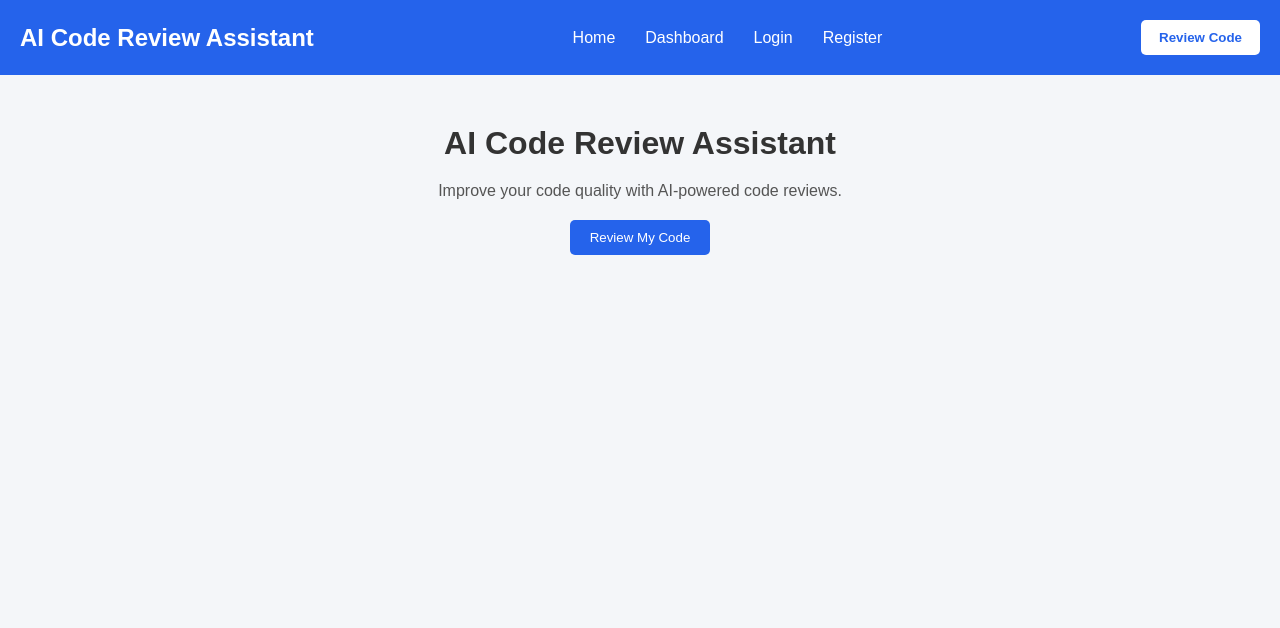
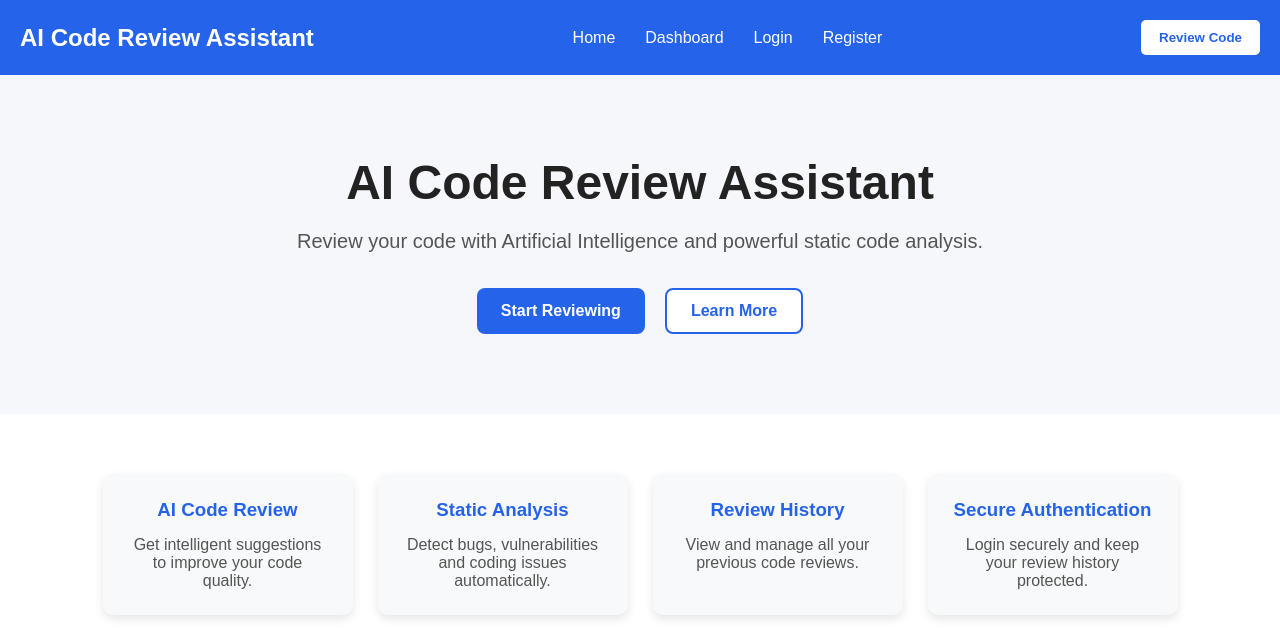
Before and after one commit to suma-venu/AI-Code-Review-Assistant, a React (Vite) app: page / in a window 1280 px wide. Shown: the top 628 px of the page. Built offline with nearby package versions, Linux system fonts and the light colour scheme.

Commit message:
Day 2 - Added Hero and Features Section

```diff
--- a/src/pages/Home.jsx
+++ b/src/pages/Home.jsx
@@ -1,20 +1,59 @@
-
 import Navbar from "../components/Navbar";
 import "../styles/Home.css";
 
 function Home() {
   return (
-    <div>
+    <>
       <Navbar />
 
-      <div className="home">
+      <div className="hero">
+
         <h1>AI Code Review Assistant</h1>
 
-        <p>Improve your code quality with AI-powered code reviews.</p>
+        <p>
+          Review your code with Artificial Intelligence and
+          powerful static code analysis.
+        </p>
 
-        <button>Review My Code</button>
-      </div>
-    </div>
+        <div className="hero-buttons">
+
+          <button className="primary-btn">
+            Start Reviewing
+          </button>
+
+          <button className="secondary-btn">
+            Learn More
+          </button>
+
+        </div>
+
+           </div>
+
+      <section className="features">
+
+        <div className="feature-card">
+          <h3>AI Code Review</h3>
+          <p>Get intelligent suggestions to improve your code quality.</p>
+        </div>
+
+        <div className="feature-card">
+          <h3>Static Analysis</h3>
+          <p>Detect bugs, vulnerabilities and coding issues automatically.</p>
+        </div>
+
+        <div className="feature-card">
+          <h3>Review History</h3>
+          <p>View and manage all your previous code reviews.</p>
+        </div>
+
+        <div className="feature-card">
+          <h3>Secure Authentication</h3>
+          <p>Login securely and keep your review history protected.</p>
+        </div>
+
+      </section>
+
+    </>
   );
 }
 
--- a/src/styles/Home.css
+++ b/src/styles/Home.css
@@ -1,28 +1,88 @@
-
-.home {
+.hero {
     text-align: center;
-  padding: 50px;
+    padding: 80px 20px;
+    background-color: #f5f7fb;
 }
 
-.home h1 {
-  color: #333;
+.hero h1 {
+    font-size: 48px;
+    color: #222;
     margin-bottom: 20px;
 }
 
-.home p {
+.hero p {
+    font-size: 20px;
     color: #555;
-  margin-bottom: 20px;
+    margin-bottom: 35px;
 }
 
-.home button {
-  padding: 10px 20px;
+.hero-buttons {
+    display: flex;
+    justify-content: center;
+    gap: 20px;
+}
+
+.primary-btn,
+.secondary-btn {
+    padding: 12px 24px;
+    font-size: 16px;
+    border: none;
+    border-radius: 8px;
+    cursor: pointer;
+    font-weight: bold;
+}
+
+.primary-btn {
     background-color: #2563eb;
     color: white;
-  border: none;
-  border-radius: 5px;
-  cursor: pointer;
 }
 
-.home button:hover {
+.primary-btn:hover {
     background-color: #1d4ed8;
 }
+
+.secondary-btn {
+    background-color: white;
+    color: #2563eb;
+    border: 2px solid #2563eb;
+}
+
+.secondary-btn:hover {
+    background-color: #2563eb;
+    color: white;
+}
+
+/* Features Section */
+
+.features {
+    display: flex;
+    justify-content: center;
+    flex-wrap: wrap;
+    gap: 25px;
+    padding: 60px 20px;
+    background-color: white;
+}
+
+.feature-card {
+    width: 250px;
+    background-color: #f8f9fa;
+    padding: 25px;
+    border-radius: 10px;
+    text-align: center;
+    box-shadow: 0px 4px 10px rgba(0, 0, 0, 0.1);
+    transition: 0.3s;
+}
+
+.feature-card:hover {
+    transform: translateY(-5px);
+}
+
+.feature-card h3 {
+    margin-bottom: 15px;
+    color: #2563eb;
+}
+
+.feature-card p {
+    color: #555;
+    font-size: 16px;
+}
```
Lines whose indentation alone changed are shown as unchanged.
